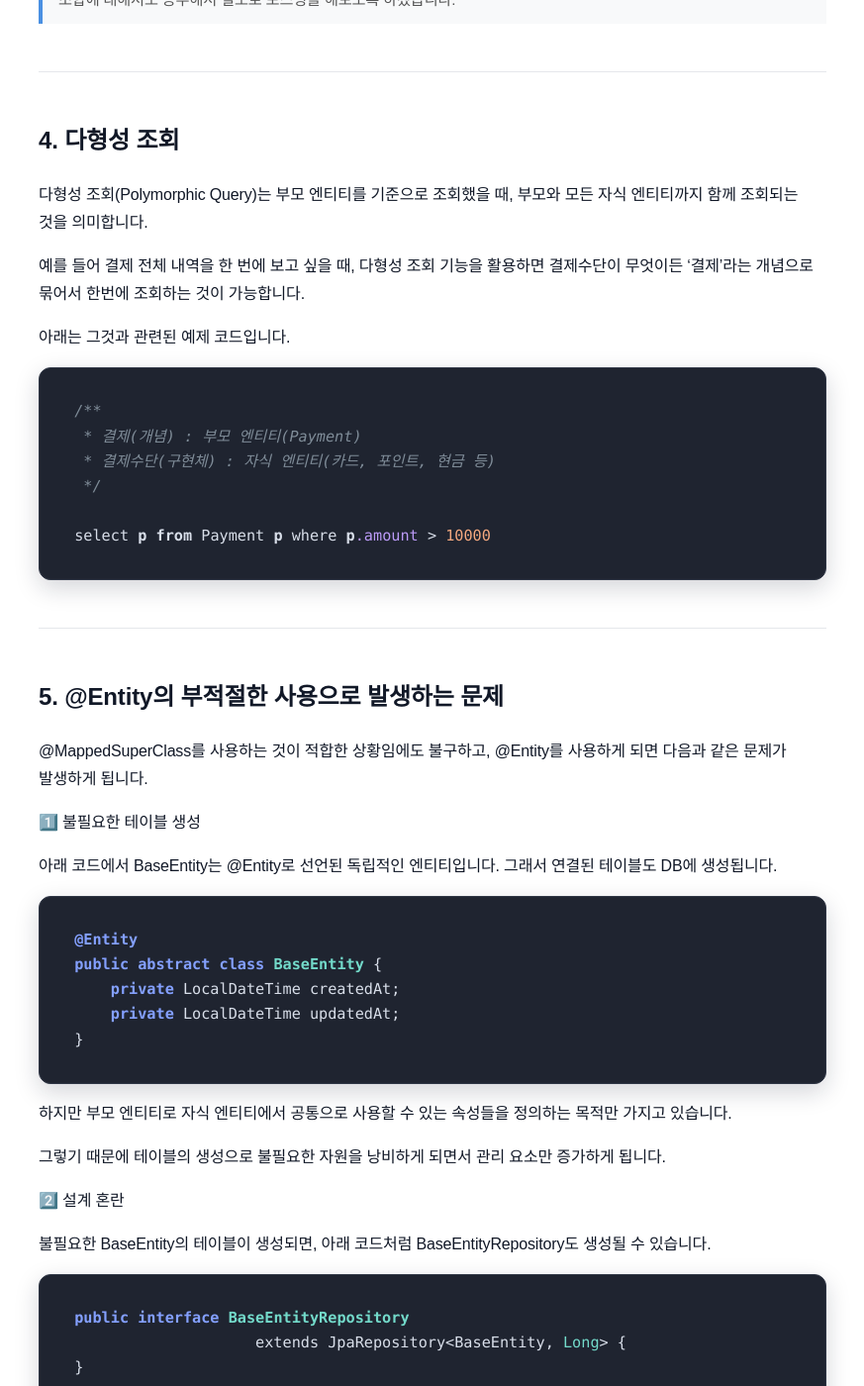
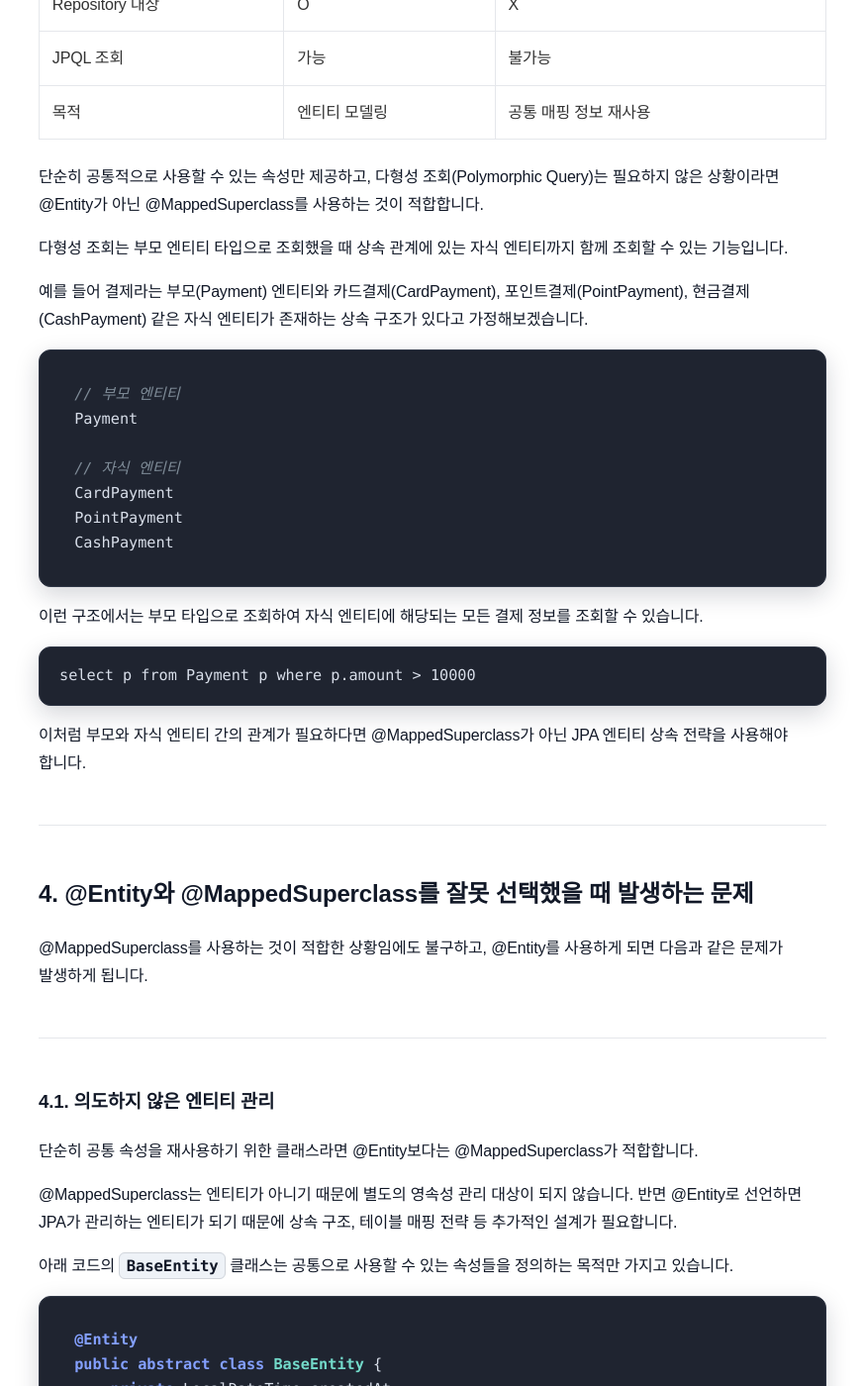
Before and after one commit to sanghoon-lee/sanghoon-lee.github.io, a Jekyll site: the page built from _posts/2026-01-07-MappedSuperClass.md, in a window 1280 px wide and 1400 px high, scrolled down 3499 px. Shown: the whole window at 99% size, without its empty margins (203-1076 px from the left). Built offline with Jekyll 4.4.1, drawn with Linux system fonts in a browser that asks for light colours; nearby versions of some CDN libraries; comment, search, counter and statistics services are not loaded; some of the changed text lies outside the part shown.

Commit message:
@MappedSuperClass 포스팅 리라이팅

````diff
--- a/_posts/2026-01-07-MappedSuperClass.md
+++ b/_posts/2026-01-07-MappedSuperClass.md
@@ -1,26 +1,25 @@
 ---
 layout: post
-title: "[학습기록] 스프링 @MappedSuperClass 어노테이션"
+title: "[학습기록] JPA @MappedSuperclass로 공통 엔티티 속성 관리하기"
 date: 2026-01-07
-description: MappedSuperClass 어노테이션에 대해서 공부한 내용을 정리한 글입니다.
+description: JPA @MappedSuperclass의 개념과 동작 원리를 정리하고, BaseEntity를 활용한 공통 엔티티 속성 관리 방법과 @Entity 상속과의 차이점을 정리합니다.
 image: /assets/images/springboot.png
 categories: 학습기록
 tags:
   - 자바
+  - JPA
   - DB
 ---
 
-스프링은 다양한 어노테이션을 제공함으로써 개발 편의성을 보장하고 있습니다.
+Spring을 기반으로 애플리케이션을 개발하다 보면 다양한 어노테이션을 사용하게 됩니다. 하지만 많은 경우 어노테이션의 동작 원리보다는 경험에 의존해 사용하는 경우가 많습니다.
 
-하지만 정확히 사용법을 알고 사용하기 보다는 경험에 의존해서 습관적으로 사용하고 있는 어노테이션이 대부분입니다. 그러다보니 실질적으로 다른 사람에게 자신있게 사용법을 설명할 수 있는 어노테이션은 몇개 안되는 것 같습니다.
+특히 JPA에서 제공하는 어노테이션은 단순한 설정 이상의 의미를 가지고 있기 때문에 내부 동작과 사용 목적을 정확히 이해하는 것이 중요합니다.
 
 <img class="main-image" src="/assets/images/springboot.png" alt="스프링부트">
 
-@MappedSuperclass도 실무에서 자주 사용하는 어노테이션입니다.
+저 역시 사용법을 정확히 알고 사용하기 보다는 경험에 의존해서 습관적으로 사용하고 있는 어노테이션이 대부분입니다. 그러다보니 실질적으로 다른 사람에게 자신있게 사용법을 설명할 수 있는 어노테이션은 몇개 안되는 것 같습니다.
 
-하지만 얼마전까지도 **"어떤 경우에 사용해야 되는지?"**, **"어떻게 동작하는지?"** 등 머릿속에 개념이 명확하게 정리되어 있지 않았습니다.
-
-다행히 최근 토이 프로젝트를 진행하면서 조금 깊게 공부할 기회가 있었습니다.
+@MappedSuperclass도 실무에서 자주 사용하는 어노테이션입니다. 하지만 **"어떤 경우에 사용해야 되는지?"**, **"어떻게 동작하는지?"** 등 머릿속에 개념이 명확하게 정리되어 있지 않았습니다.
 
 ---
 
@@ -29,10 +28,10 @@ tags:
 데이터 구조 설계와도 관련성이 있는 내용이라 우선 **엔티티(Entity)**와 **속성(Attribute)**에 대한 정의부터 명확히 확인하고 시작해야 할 것 같습니다.
 
 **엔티티**
-> DB테이블과 연결되고, 식별자를 통해서 영속적으로 조회·관리되는 데이터의 단위입니다.
+> 애플리케이션에서 관리하는 데이터 객체로 JPA에서는 해당 객체를 데이터베이스 테이블과 매핑하여 영속적으로 관리합니다.
 
 **속성**
-> 엔티티의 상태(state)를 표현하는 구성 요소로, DB 관점에서는 테이블의 컬럼(Column)에 해당합니다.
+> 엔티티 객체의 상태를 표현하는 구성 요소이며, DB 관점에서는 컬럼(Column)에 해당합니다.
 
 아래 예제처럼 회원정보라는 엔티티에는 식별자뿐만 아니라, 이름, 전화번호, 이메일주소와 같은 여러 속성이 존재할 수 있습니다.
 ```
@@ -44,11 +43,11 @@ tags:
    ...
 ```
 
-엔티티는 DB테이블이고, 속성은 테이블에 속한 컬럼이라고 이해해도 될 것 같습니다.
+엔티티와 테이블은 동일한 개념은 아니지만, 일반적인 단일 테이블 매핑 구조에서는 하나의 엔티티가 하나의 테이블과 대응되는 경우가 많습니다.
 
 ---
 
-## 2. @MappedSuperClass의 사용 목적
+## 2. @MappedSuperclass의 사용 목적
 
 실무에서 데이터 구조를 설계하다보면 여러 **엔티티**에서 공통적으로 사용할 수 있는 **속성**들이 보입니다.
 
@@ -82,57 +81,66 @@ public class ChildEntity extends BaseEntity{
 
 ```
 
-@MappedSuperClass로 선언된 BaseEntity는 여러 엔티티에서 공통으로 사용할 수 있는 속성들만 묶인 기본 객체가 됩니다.
-
-그리고 ChildEntity는 BaseEntity로부터 createAt과 updateAt 속성을 상속받아 사용할 수 있습니다.
+@MappedSuperclass는 엔티티 간 공통 매핑 정보를 상속하기 위한 기능입니다. 해당 클래스 자체는 엔티티가 아니지만, 상속받은 자식 엔티티의 테이블에 부모 클래스의 속성이 함께 매핑됩니다. 따라서 ChildEntity는 BaseEntity로부터 createdAt과 updatedAt 속성을 상속받아 사용할 수 있습니다.
 
 ---
 
-## 3. @Entity와 @MappedSuperClass의 차이점
+## 3. @Entity와 @MappedSuperclass의 차이점
 
-스프링의 JPA는 @Entity로 선언된 객체를 엔티티로 인식하기 때문에, 연결된 테이블을 DB에 생성하게 됩니다.
+JPA는 @Entity로 선언된 객체를 영속성 관리 대상으로 인식합니다. 일반적으로 엔티티는 데이터베이스 테이블과 매핑되며, JPA 설정에 따라 해당 테이블 구조가 관리됩니다.
 
-반면, @MappedSuperClass로 선언된 객체는 엔티티로 인식되지 않습니다. 그래서 객체와 연결된 테이블도 생성되지 않습니다.
+반면, @MappedSuperclass로 선언된 클래스는 엔티티로 인식되지 않으며 자체적인 테이블도 생성되지 않습니다. 다만 상속받은 자식 엔티티에서는 부모 클래스의 속성이 함께 매핑됩니다.
 
-| 구분	| @Entity |	@MappedSuperclass|
-| ---- | --- | --- |
-| 테이블 생성| 	O	 | X |
-| 상속 목적	| 다형성 | 공통 속성 재사용 |
-| 조회 가능 |	O |	X |
-| Repository 생성	| O	| X |
+| 구분            | @Entity | @MappedSuperclass |
+| ------------- | ------- | ----------------- |
+| JPA 관리 대상     | O       | X                 |
+| 독립 엔티티 가능     | O       | X                 |
+| 자체 테이블 매핑     | O       | X                 |
+| 공통 속성 재사용     | 가능      | O                 |
+| Repository 대상 | O       | X                 |
+| JPQL 조회       | 가능      | 불가능               |
+| 목적            | 엔티티 모델링 | 공통 매핑 정보 재사용      |
+
 
 단순히 공통적으로 사용할 수 있는 속성만 제공하고, 다형성 조회(Polymorphic Query)는 필요하지 않은 상황이라면 @Entity가 아닌 @MappedSuperclass를 사용하는 것이 적합합니다.
 
-> 혹시 다형성 조회가 필요하다면 **@Entity+@Inheritance 조합**을 사용하는 것이 적합할 것입니다. 나중에 기회가 된다면 이 조합에 대해서도 공부해서 별도로 포스팅을 해보도록 하겠습니다.
+다형성 조회는 부모 엔티티 타입으로 조회했을 때 상속 관계에 있는 자식 엔티티까지 함께 조회할 수 있는 기능입니다.
+
+예를 들어 결제라는 부모(Payment) 엔티티와 카드결제(CardPayment), 포인트결제(PointPayment), 현금결제(CashPayment) 같은 자식 엔티티가 존재하는 상속 구조가 있다고 가정해보겠습니다.
+
+```java
+// 부모 엔티티
+Payment
+
+// 자식 엔티티
+CardPayment
+PointPayment
+CashPayment
+```
+
+이런 구조에서는 부모 타입으로 조회하여 자식 엔티티에 해당되는 모든 결제 정보를 조회할 수 있습니다.
+
+```jpql
+select p from Payment p where p.amount > 10000
+```
+
+이처럼 부모와 자식 엔티티 간의 관계가 필요하다면 @MappedSuperclass가 아닌 JPA 엔티티 상속 전략을 사용해야 합니다.
 
 ---
 
-## 4. 다형성 조회
+## 4. @Entity와 @MappedSuperclass를 잘못 선택했을 때 발생하는 문제
 
-다형성 조회(Polymorphic Query)는 부모 엔티티를 기준으로 조회했을 때, 부모와 모든 자식 엔티티까지 함께 조회되는 것을 의미합니다.
-
-예를 들어 결제 전체 내역을 한 번에 보고 싶을 때, 다형성 조회 기능을 활용하면 결제수단이 무엇이든 '결제'라는 개념으로 묶어서 한번에 조회하는 것이 가능합니다.
-
-아래는 그것과 관련된 예제 코드입니다.
-
-```sql
-/**
- * 결제(개념) : 부모 엔티티(Payment)
- * 결제수단(구현체) : 자식 엔티티(카드, 포인트, 현금 등)
- */
-
-select p from Payment p where p.amount > 10000
-```
+@MappedSuperclass를 사용하는 것이 적합한 상황임에도 불구하고, @Entity를 사용하게 되면 다음과 같은 문제가 발생하게 됩니다.
 
 ---
 
-## 5. @Entity의 부적절한 사용으로 발생하는 문제
+### 4.1. 의도하지 않은 엔티티 관리
 
-@MappedSuperClass를 사용하는 것이 적합한 상황임에도 불구하고, @Entity를 사용하게 되면 다음과 같은 문제가 발생하게 됩니다.
+단순히 공통 속성을 재사용하기 위한 클래스라면 @Entity보다는 @MappedSuperclass가 적합합니다.
 
-1️⃣ 불필요한 테이블 생성
+@MappedSuperclass는 엔티티가 아니기 때문에 별도의 영속성 관리 대상이 되지 않습니다. 반면 @Entity로 선언하면 JPA가 관리하는 엔티티가 되기 때문에 상속 구조, 테이블 매핑 전략 등 추가적인 설계가 필요합니다.
 
-아래 코드에서 BaseEntity는 @Entity로 선언된 독립적인 엔티티입니다. 그래서 연결된 테이블도 DB에 생성됩니다.
+아래 코드의 `BaseEntity` 클래스는 공통으로 사용할 수 있는 속성들을 정의하는 목적만 가지고 있습니다.
 
 ```java
 @Entity
@@ -142,31 +150,32 @@ public abstract class BaseEntity {
 }
 ```
 
-하지만 부모 엔티티로 자식 엔티티에서 공통으로 사용할 수 있는 속성들을 정의하는 목적만 가지고 있습니다.
-
-그렇기 때문에 테이블의 생성으로 불필요한 자원을 낭비하게 되면서 관리 요소만 증가하게 됩니다.
-
-2️⃣ 설계 혼란
-
-불필요한 BaseEntity의 테이블이 생성되면, 아래 코드처럼 BaseEntityRepository도 생성될 수 있습니다.
-
-```java
-public interface BaseEntityRepository
-                    extends JpaRepository<BaseEntity, Long> {
-}
-```
-
-하지만 설계 의도가 흐려지면서 **“이 Repository를 실제로 어디서 써야 하지?”**, **“이 엔티티는 무슨 책임을 가지는 거지?”**와 같은 혼란을 유발할 수 있습니다.
-
-
-3️⃣ 의도하지 않은 다형성 조회 가능성
-
-BaseEntity는 원래 조회의 대상이 아니었습니다. 하지만, 엔티티로 인식되어 연결된 테이블이 생기면서 본래 의도와는 다르게 다형성 조회의 대상이 될 수 있습니다.
-
-```sql
-select b from BaseEntity b
-```
+이런 경우 @Entity 어노테이션을 사용하면 JPA가 관리하는 엔티티가 되면서 불필요한 관리 요소만 증가하게 될 수 있습니다.
 
 ---
 
-#스프링 #MappedSuperClass #어노테이션 #엔티티 #속성 #DB
+### 4.2. 설계 혼란
+
+JPA 관리 대상 엔티티가 되면 Repository를 생성할 수 있지만, BaseEntity는 실제 조회 대상이 아니라 공통 속성 관리를 위한 클래스입니다.
+
+따라서 불필요한 엔티티와 Repository가 추가되면서 도메인 모델의 의도가 불명확해질 수 있습니다.
+
+---
+
+### 4.3. 엔티티 책임 혼란
+
+공통 속성을 관리하기 위한 `BaseEntity`가 엔티티로 등록되면, 실제 도메인 모델인지 단순 공통 객체인지 구분이 어려워질 수 있습니다.
+
+JPA에서는 엔티티가 의미 있는 도메인 객체를 표현해야 하기 때문에, 재사용 목적의 클래스와 엔티티 모델은 구분하는 것이 중요합니다.
+
+---
+
+## 5. 마무리
+
+@MappedSuperclass는 공통 속성을 가진 부모 클래스를 정의하기 위한 JPA 기능입니다.
+
+특히 생성일, 수정일, 생성자 정보와 같이 여러 엔티티에서 반복적으로 사용하는 속성을 관리할 때 유용합니다. 다만 @MappedSuperclass는 엔티티 자체를 모델링하는 기능이 아니라, 단순히 매핑 정보를 재사용하기 위한 기능이라는 점을 이해해야 합니다.
+
+만약 부모와 자식 엔티티 간의 관계를 표현하거나 다형성 조회가 필요하다면 @Entity 상속 전략을 검토해야 합니다.
+
+결국 중요한 것은 어노테이션을 사용하는 것이 아니라, 해당 기능이 어떤 문제를 해결하기 위해 존재하는지 이해하고 적절한 상황에 사용하는 것입니다.
````
